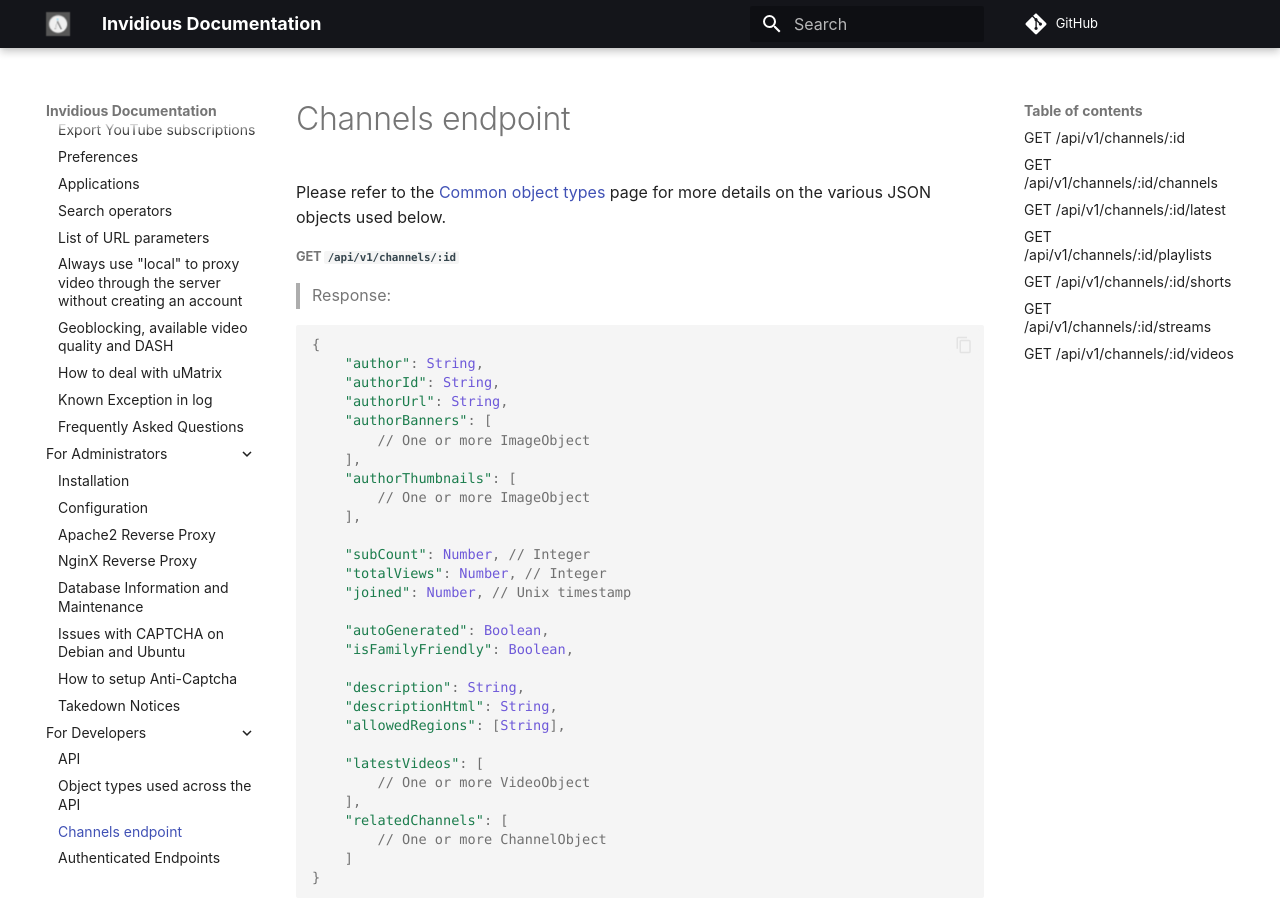
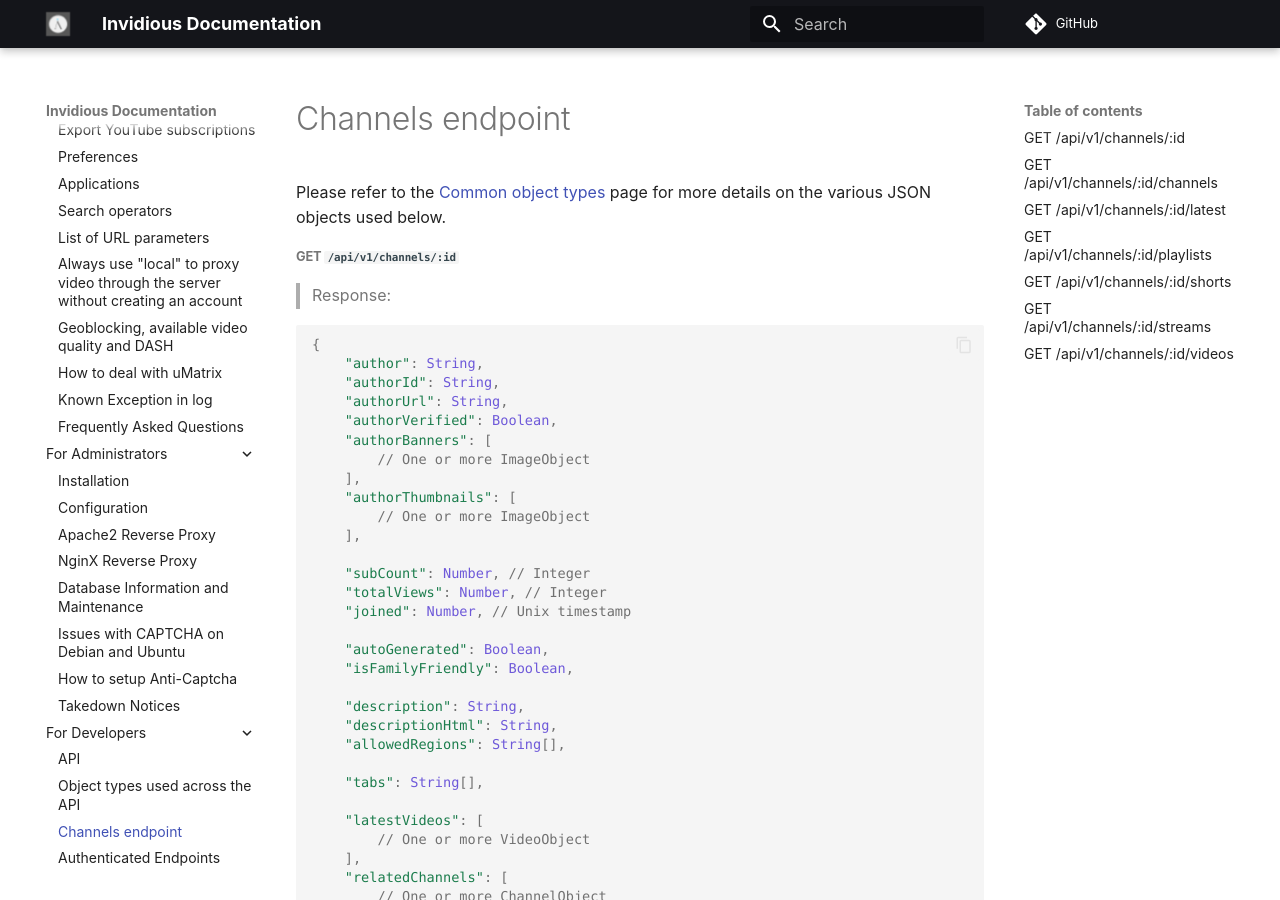
Before and after one commit to iv-org/documentation, an MkDocs documentation site: the page built from docs/api/channels_endpoint.md, in a window 1280 px wide and 900 px high. Built offline with MkDocs 1.6.1 and Material for MkDocs 9.7.7, drawn with Linux system fonts in a browser that asks for light colours; comment, search, counter and statistics services are not loaded.

Commit message:
Api docs update (#344)
* API: Add "authorVerified" to VideoObject and /channel/id endpoint
* API: Add "tabs" field to main channel endpoint

```diff
--- a/docs/api/channels_endpoint.md
+++ b/docs/api/channels_endpoint.md
@@ -13,6 +13,7 @@ details on the various JSON objects used below.
 	"author": String,
 	"authorId": String,
 	"authorUrl": String,
+	"authorVerified": Boolean,
 	"authorBanners": [
 		// One or more ImageObject
 	],
@@ -29,7 +30,9 @@ details on the various JSON objects used below.
 
     "description": String,
     "descriptionHtml": String,
-	"allowedRegions": [String],
+	"allowedRegions": String[],
+
+	"tabs": String[],
 
 	"latestVideos": [
 		// One or more VideoObject
```
Also changed, not shown: docs/api/common_types.md (+1 -0 lines).
